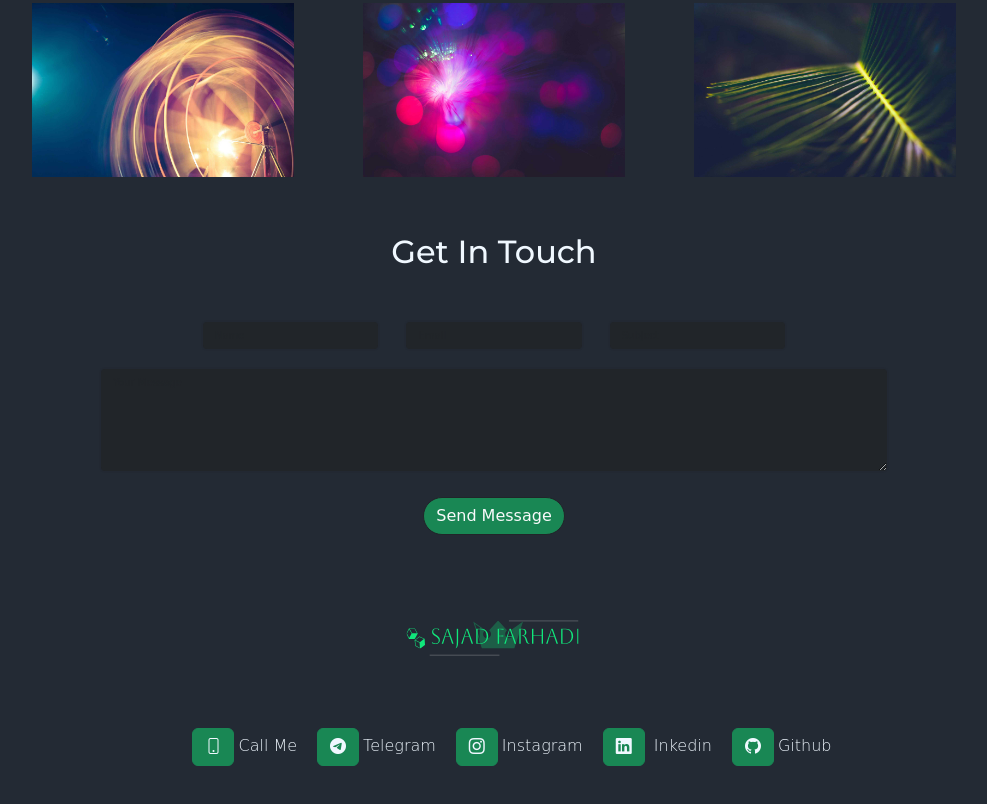
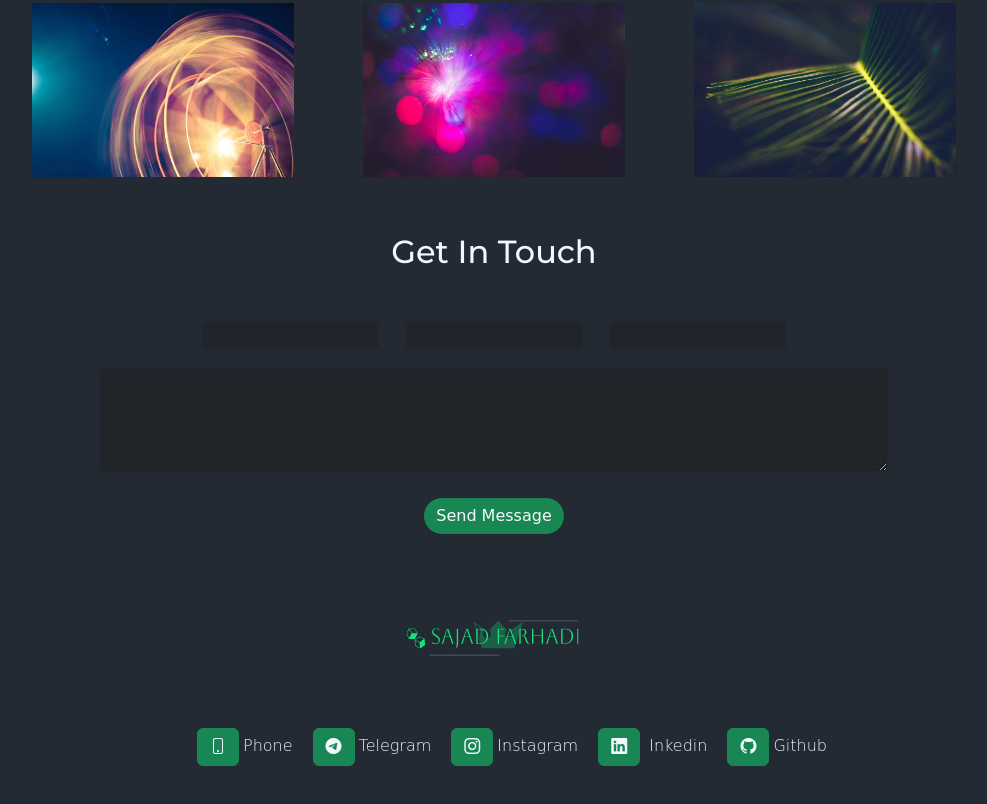
Before and after one commit to sajadFarhadi-web/mYPortfolioWebsite, a plain HTML site: page index.html in a window 1280 px wide. Shown: the part 1619-2423 px from the top of the page, without its empty margins (146-1133 px from the left). Drawn offline with nearby package versions, Linux system fonts and the light colour scheme.

Commit message:
Update index.html

```diff
--- a/index.html
+++ b/index.html
@@ -294,7 +294,7 @@
 <nav class=" col-12 my-5 " >
   <ul class="  d-md-flex justify-content-center     my-1 fs-6  mx-auto  m-md-5 ">
 
- <li class=" mx-2 my-1 "><a href="https://wa.me/message/22QR6TG6WJBUI1" target="_blank"><i class="bi bi-phone btn btn-success  mx-1 "></i >call me</a></li>
+ <li class=" mx-2 my-1 "><a href="https://wa.me/message/22QR6TG6WJBUI1" target="_blank"><i class="bi bi-phone btn btn-success  mx-1 "></i >phone</a></li>
    <li class=" mx-2 my-1 "><a href="https://t.me/Sjdfarhadi" target="_blank"> <i class="bi bi-telegram btn btn-success  mx-1 "></i >telegram</a></li>
    <li class=" mx-2  my-1"><a href="https://instagram.com/sajad.farhadi_web" target="_blank"> <i class="bi bi-instagram btn btn-success  mx-1 "></i >instagram</a></li>
    <li class=" mx-2 my-1"><a href=" https://sajadFarhadi-web" target="_blank"> <i class="bi bi-linkedin btn btn btn-success  mx-1"></i> inkedin</a></li>
```
